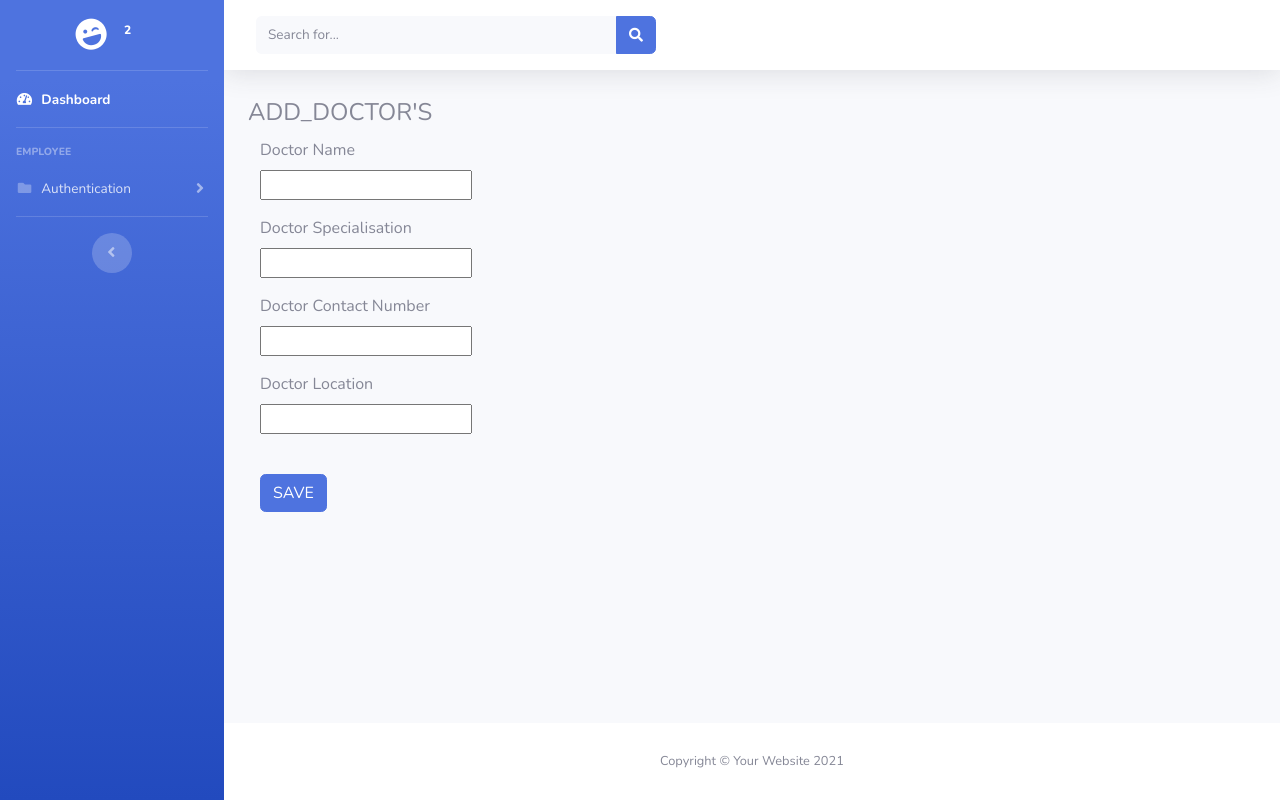
After one commit to yessoni/Appointment_django, a Django app: template Employee/templates/registration/add_doctor.html in a window 1280 px wide. The commit adds this page. Run offline with Django 3.2, Linux system fonts and the light colour scheme; the template is opened without the code that fills it, so the values that code supplies are empty, except form fields; form fields are guessed from the names that the template uses; some libraries are stand-ins or nearby versions.

Commit message:
doctor part

```diff
--- /dev/null
+++ b/Employee/templates/registration/add_doctor.html
@@ -0,0 +1,77 @@
+{% extends 'registration/index.html' %}
+
+{% block title %} Add_Doctor {% endblock %}
+
+
+{% block stylesheet %}
+
+<!-- jQuery library -->
+<script src="https://ajax.googleapis.com/ajax/libs/jquery/3.6.1/jquery.min.js"></script>
+
+<!-- Latest compiled JavaScript -->
+<script src="https://maxcdn.bootstrapcdn.com/bootstrap/3.4.1/js/bootstrap.min.js"></script>
+
+{% endblock %}
+
+
+<!-- <body> -->
+{% block content %}
+<form method="POST" enctype="multipart/form-data" action="/add_doctor/" class="form-horizontal">
+    {% csrf_token %}
+    <fieldset>
+
+        <!-- Form Name -->
+        <legend>ADD_DOCTOR'S</legend>
+
+        <!-- Text input-->
+        <div class="form-group">
+            <label class="col-md-4 control-label" for="product_name">Doctor Name</label>
+            <div class="col-md-4">
+                <!-- <input id="product_name" name="product_name" placeholder="PRODUCT NAME"
+                        class="form-control input-md" required="" type="text"> -->
+                {{form.doctor_name}}
+            </div>
+        </div>
+
+        <!-- Text input-->
+        <div class="form-group">
+            <label class="col-md-4 control-label" for="product_name_fr">Doctor Specialisation</label>
+            <div class="col-md-4">
+                <!-- <input id="product_company_name" name="product_company_name" placeholder="PRODUCT_COMPANY_NAME"
+                        class="form-control input-md" required="" type="text"> -->
+                {{form.doctor_specialisation}}
+
+            </div>
+        </div>
+
+        <!-- File Button -->
+        <div class="form-group">
+            <label class="col-md-4 control-label" for="filebutton">Doctor Contact Number</label>
+            <div class="col-md-4">
+                <!-- <input id="product_image" name="product_image" class="input-file" type="file"> -->
+                {{form.doctor_number}}
+            </div>
+        </div>
+
+        <!-- Text input-->
+        <div class="form-group">
+            <label class="col-md-4 control-label" for="available_quantity">Doctor Location</label>
+            <div class="col-md-4">
+                <!-- <input id="product_price" name="product_price" placeholder="PRODUCT PRICE"
+                        class="form-control input-md" required="" type="number"> -->
+                {{form.doctor_location}}
+
+            </div>
+        </div>
+
+        <!-- Button -->
+        <div class="form-group">
+            <label class="col-md-4 control-label" for="singlebutton"></label>
+            <div class="col-md-4">
+                <button id="save" name="save" class="btn btn-primary">SAVE</button>
+            </div>
+        </div>
+
+    </fieldset>
+</form>
+{% endblock %}
--- a/Employee/templates/registration/index.html
+++ b/Employee/templates/registration/index.html
@@ -87,8 +87,8 @@
                     data-parent="#accordionSidebar">
                     <div class="bg-white py-2 collapse-inner rounded">
                         <h6 class="collapse-header">Custom Utilities:</h6>
-                        <a class="collapse-item" href="utilities-color.html">Add Doctor</a>
-                        <a class="collapse-item" href="utilities-border.html">Appointment</a>
+                        <a class="collapse-item" href="{% url 'add_doctor' %}">Add Doctor</a>
+                        <a class="collapse-item" href="{% url 'doctor' %}">Appointment</a>
                         <a class="collapse-item" href="utilities-animation.html">Today’s Schedule</a>
                         <a class="collapse-item" href="utilities-other.html">Deals Detail</a>
                     </div>
--- a/Employee/urls.py
+++ b/Employee/urls.py
@@ -7,4 +7,6 @@ urlpatterns = [
     path('add_product/',add_product,name='add_product'),
     path('product/',all_product,name='all_product'),
     path('logout/',logoutUser,name='logout'),
+    path('add_doctor/',add_doctor,name='add_doctor'),
+    path('doctor/',all_doctor,name='doctor'),
 ]
```
Also changed, not shown: Employee/forms.py (+9 -3 lines), Employee/templates/registration/all_doctor.html (added, +49 -0 lines), Employee/templates/registration/schedule_doctor_appointment.html (added, +96 -0 lines), Employee/views.py (+22 -0 lines), db.sqlite3.
